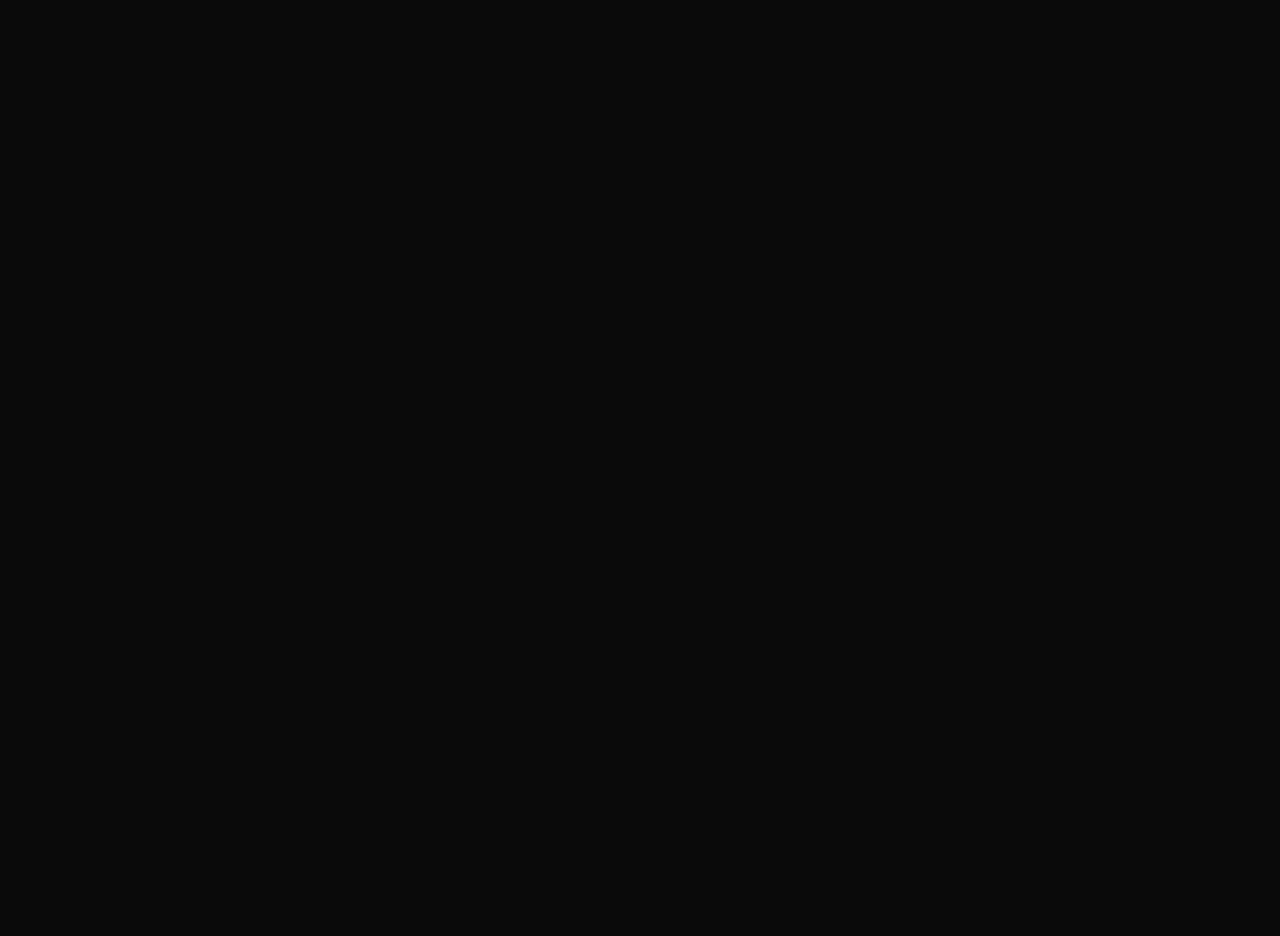
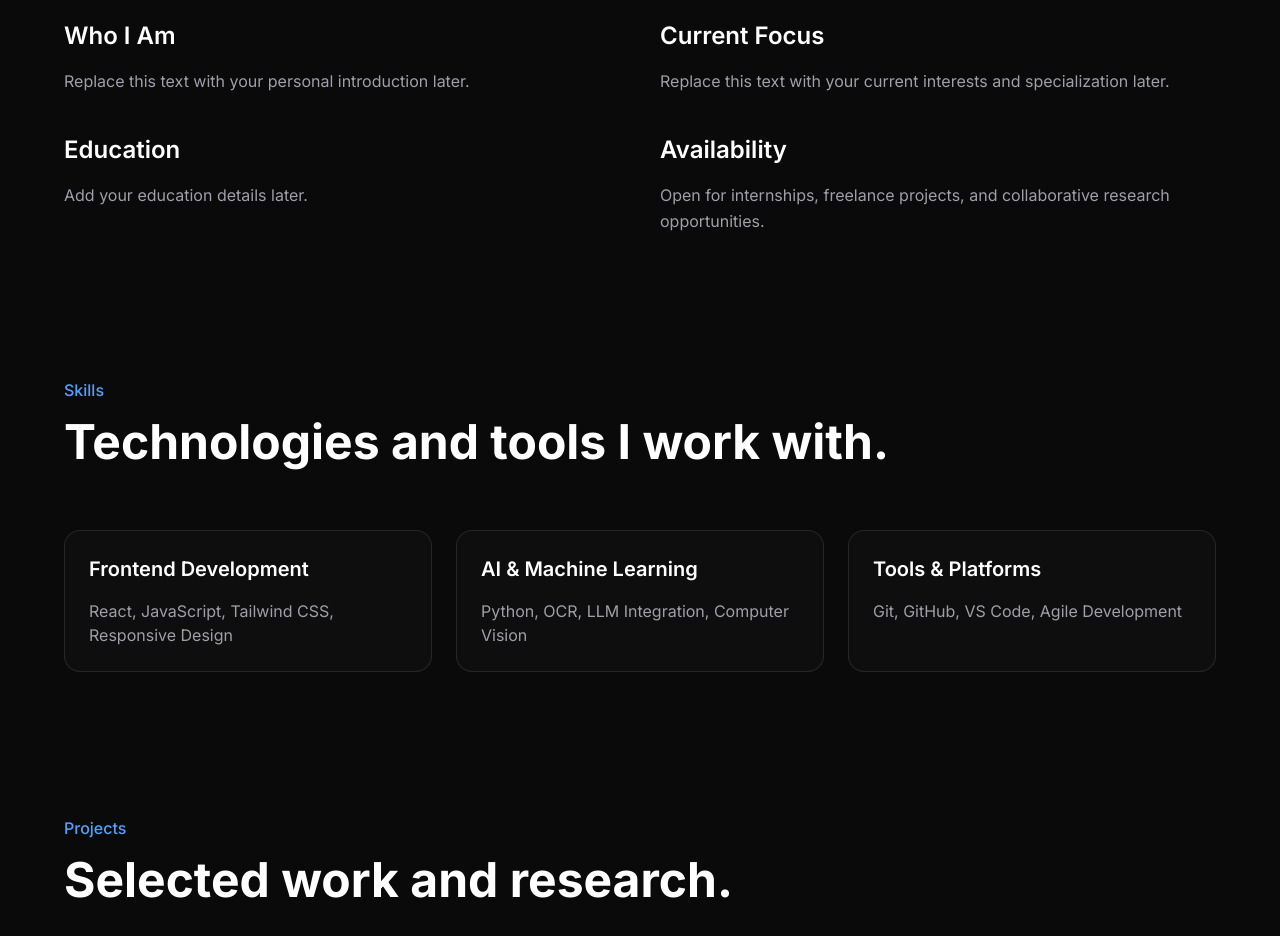
Before and after one commit to legaspijeremy/Jeremy-Portfolio, a React (Vite) app: page / in a window 1280 px wide. Shown: the part 1020-1956 px from the top of the page. Before the commit the page ends 800 px from the top, so only its background shows below. Built offline with nearby package versions, Linux system fonts and the light colour scheme.

Commit message:
Day 2: About and Skills section

```diff
--- a/src/App.jsx
+++ b/src/App.jsx
@@ -1,5 +1,8 @@
 import Navbar from "./components/Navbar";
 import Hero from "./components/Hero";
+import About from "./sections/About";
+import Skills from "./sections/Skills";
+import Projects from "./sections/Projects";
 
 function App() {
   return (
@@ -7,6 +10,11 @@
       <Navbar />
 
       <Hero />
+
+      <About />
+      <Skills />
+
+      <Projects />
     </>
   );
 }
--- a/src/components/Hero.jsx
+++ b/src/components/Hero.jsx
@@ -4,7 +4,7 @@
   return (
     <section
       id="home"
-      className="min-h-screen flex items-center pt-36 pb-16 lg:pt-24 lg:pb-0"
+      className="min-h-screen flex items-center pt-36 pb-24 lg:pt-24 lg:pb-24"
     >
       <div className="max-w-6xl mx-auto px-8 w-full">
 
--- a/src/components/Navbar.jsx
+++ b/src/components/Navbar.jsx
@@ -11,12 +11,12 @@
         </a>
 
         <nav className="hidden md:flex items-center gap-8 text-sm text-zinc-400">
+          <a href="#about" className="text-zinc-400 hover:text-white transition-colors duration-300">
+            About
+          </a>
+
           <a href="#projects" className="text-zinc-400 hover:text-white transition-colors duration-300">
             Projects
-          </a>
-
-          <a href="#about" className="text-zinc-400 hover:text-white transition-colors duration-300">
-            About
           </a>
 
           <a href="#research" className="text-zinc-400 hover:text-white transition-colors duration-300">
--- a/src/sections/About.jsx
+++ b/src/sections/About.jsx
@@ -0,0 +1,74 @@
+export default function About() {
+  return (
+    <section
+      id="about"
+      className="py-24 px-8"
+    >
+      <div className="max-w-6xl mx-auto">
+
+        <p className="text-blue-400 font-medium mb-4">
+          About Me
+        </p>
+
+        <h2 className="text-4xl md:text-5xl font-bold mb-14">
+          Building technology that solves real problems.
+        </h2>
+
+        <div className="grid md:grid-cols-2 gap-10">
+
+        {/* Left Column */}
+          <div className="space-y-10">
+
+            <div>
+                <h3 className="text-2xl font-semibold mb-4">
+                    Who I Am
+                </h3>
+
+                <p className="text-zinc-400 leading-relaxed">
+                    Replace this text with your personal
+                    introduction later.
+                </p>
+            </div>
+
+            <div>
+                <h3 className="text-2xl font-semibold mb-4">
+                    Education
+                </h3>
+
+                <p className="text-zinc-400 leading-relaxed">
+                    Add your education details later.
+                </p>
+            </div>
+        </div>
+
+        {/* Right Column */}
+        <div className="space-y-10">
+
+        <div>
+            <h3 className="text-2xl font-semibold mb-4">
+                Current Focus
+            </h3>
+
+            <p className="text-zinc-400 leading-relaxed">
+                Replace this text with your current
+                interests and specialization later.
+            </p>
+        </div>
+
+        <div>
+            <h3 className="text-2xl font-semibold mb-4">
+                Availability
+            </h3>
+
+            <p className="text-zinc-400 leading-relaxed">
+                Open for internships, freelance projects,
+                and collaborative research opportunities.
+            </p>
+        </div>
+
+        </div>
+      </div>
+    </div>
+    </section>
+  );
+}
--- a/src/sections/Projects.jsx
+++ b/src/sections/Projects.jsx
@@ -0,0 +1,20 @@
+export default function Projects() {
+  return (
+    <section
+      id="projects"
+      className="pt-12 pb-24 px-8"
+    >
+      <div className="max-w-6xl mx-auto">
+
+        <p className="text-blue-400 font-medium mb-4">
+          Projects
+        </p>
+
+        <h2 className="text-4xl md:text-5xl font-bold mb-16">
+          Selected work and research.
+        </h2>
+
+      </div>
+    </section>
+  );
+}
--- a/src/sections/Skills.jsx
+++ b/src/sections/Skills.jsx
@@ -0,0 +1,90 @@
+export default function Skills() {
+  return (
+    <section
+      id="skills"
+      className="pt-12 pb-24 px-8"
+    >
+      <div className="max-w-6xl mx-auto">
+
+        <p className="text-blue-400 font-medium mb-4">
+          Skills
+        </p>
+
+        <h2 className="text-4xl md:text-5xl font-bold mb-16">
+          Technologies and tools I work with.
+        </h2>
+
+        <div className="grid md:grid-cols-3 gap-6">
+
+            <div className="
+            border border-white/10
+            rounded-2xl
+            p-6
+            bg-white/[0.02]
+            hover:bg-white/[0.04]
+            hover:border-blue-500/30
+            hover:-translate-y-1
+            transition-all
+            duration-300
+            ">
+
+                <h3 className="text-xl font-semibold mb-4">
+                    Frontend Development
+                </h3>
+
+                <p className="text-zinc-400">
+                    React, JavaScript, Tailwind CSS,
+                    Responsive Design
+                </p>
+            </div>
+
+            <div className="
+            border border-white/10
+            rounded-2xl
+            p-6
+            bg-white/[0.02]
+            hover:bg-white/[0.04]
+            hover:border-blue-500/30
+            hover:-translate-y-1
+            transition-all
+            duration-300
+            ">
+
+                <h3 className="text-xl font-semibold mb-4">
+                    AI & Machine Learning
+                </h3>
+
+                <p className="text-zinc-400">
+                    Python, OCR, LLM Integration,
+                    Computer Vision
+                </p>
+            </div>
+
+            <div className="
+            border border-white/10
+            rounded-2xl
+            p-6
+            bg-white/[0.02]
+            hover:bg-white/[0.04]
+            hover:border-blue-500/30
+            hover:-translate-y-1
+            transition-all
+            duration-300
+            ">
+
+                <h3 className="text-xl font-semibold mb-4">
+                    Tools & Platforms
+                </h3>
+
+                <p className="text-zinc-400">
+                    Git, GitHub, VS Code,
+                    Agile Development
+                </p>
+            </div>
+
+        </div>
+
+      </div>
+    </section>
+  );
+}
```
Also changed, not shown: src/components/ProjectCard.jsx (added).
